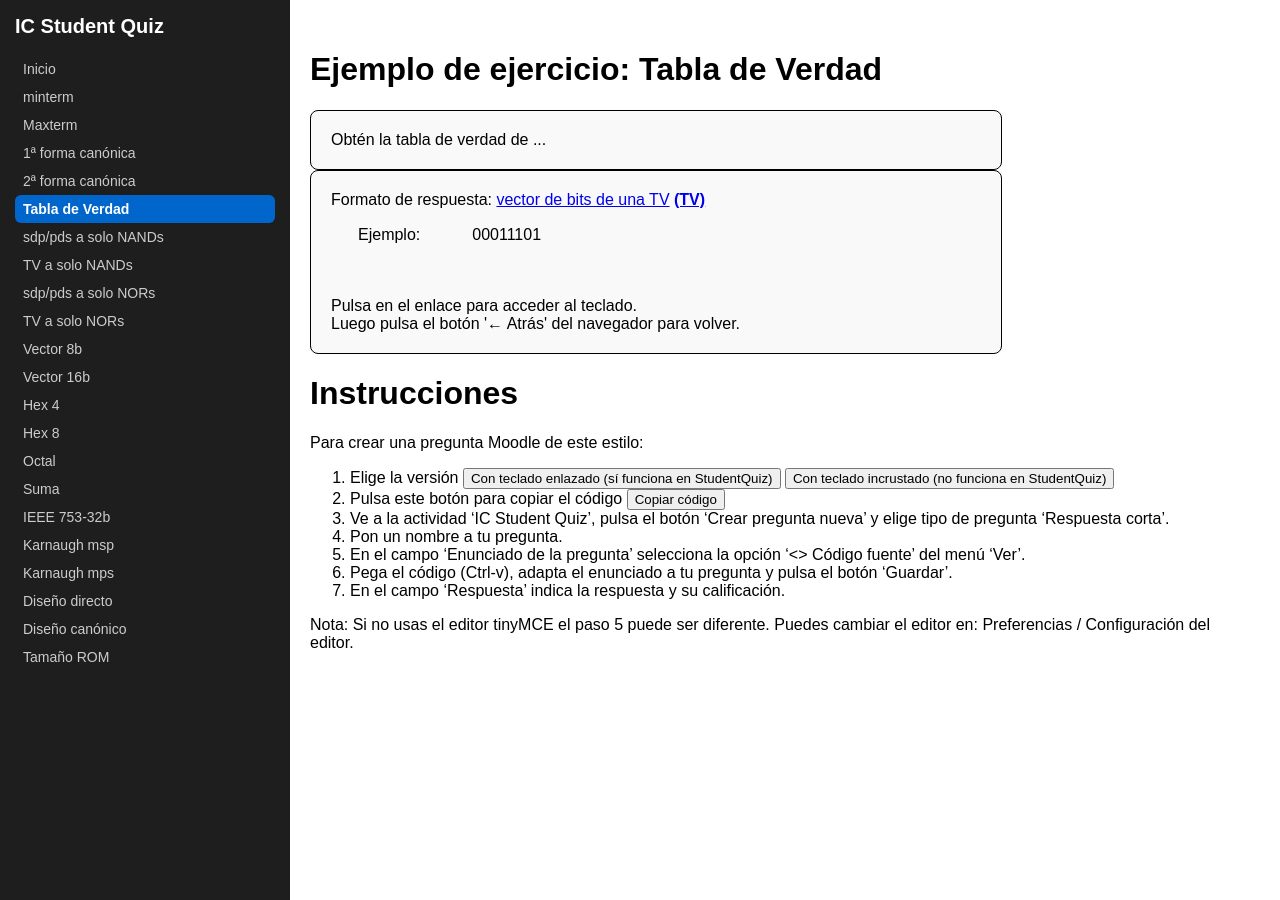
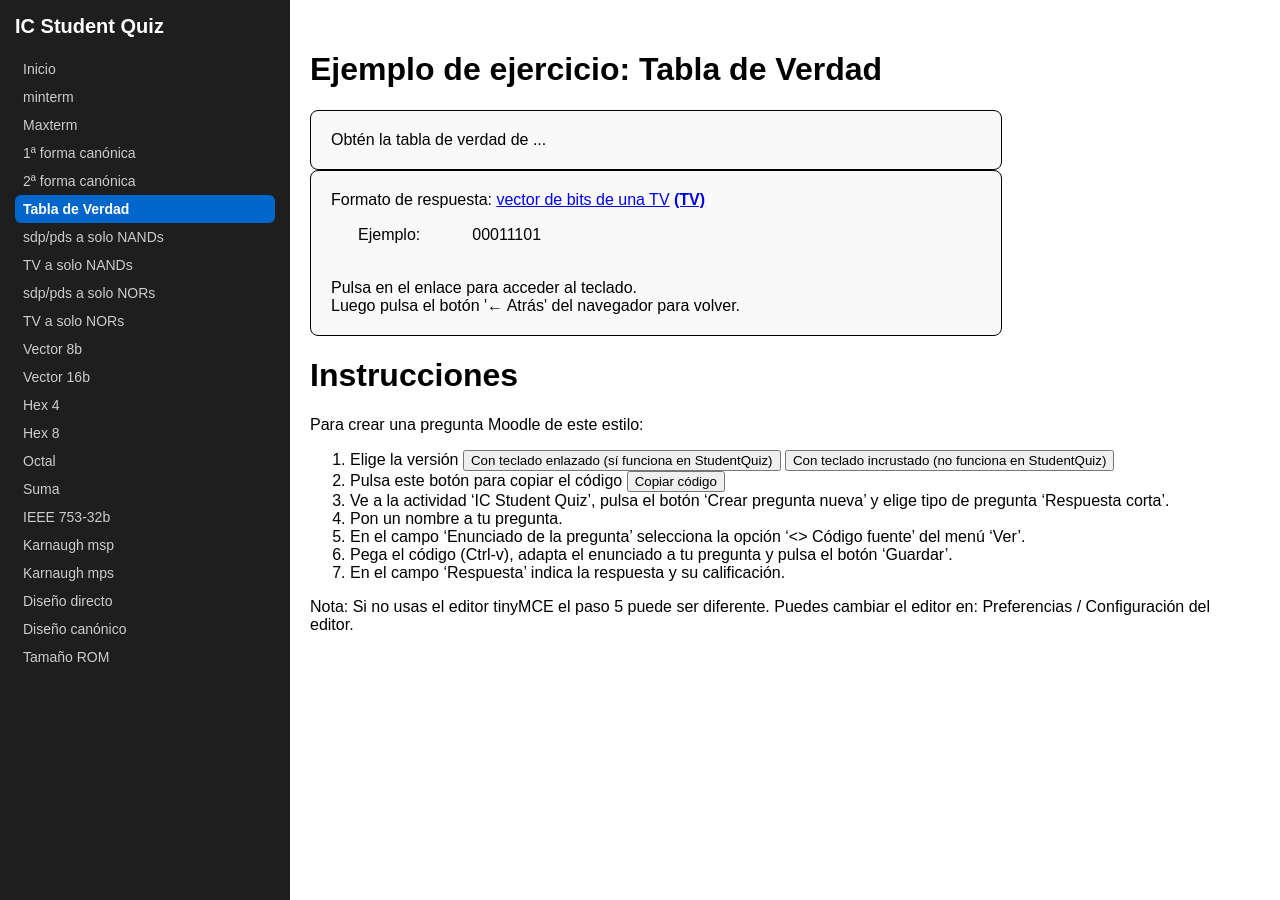
Before and after one commit to mglfcn/ic-student-quiz, a Jekyll site: the page built from tabla-verdad.md, in a window 1280 px wide. Built offline with Jekyll 4.4.1, drawn with Linux system fonts in a browser that asks for light colours.

Commit message:
Update tabla-verdad.md

```diff
--- a/tabla-verdad.md
+++ b/tabla-verdad.md
@@ -18,7 +18,7 @@ Formato de respuesta: <a href="https://webdiis.unizar.es/~luisma/ic/teclado_TV.h
     <td style="padding: 15px 25px; vertical-align: top;">Ejemplo:</td>
     <td style="padding: 15px 25px; vertical-align: top;">00011101</td>
   </tr>
-</table><br><br>
+</table><br>
 {% endcapture %}
 
 {% capture macro_teclado_enlace %}
```
